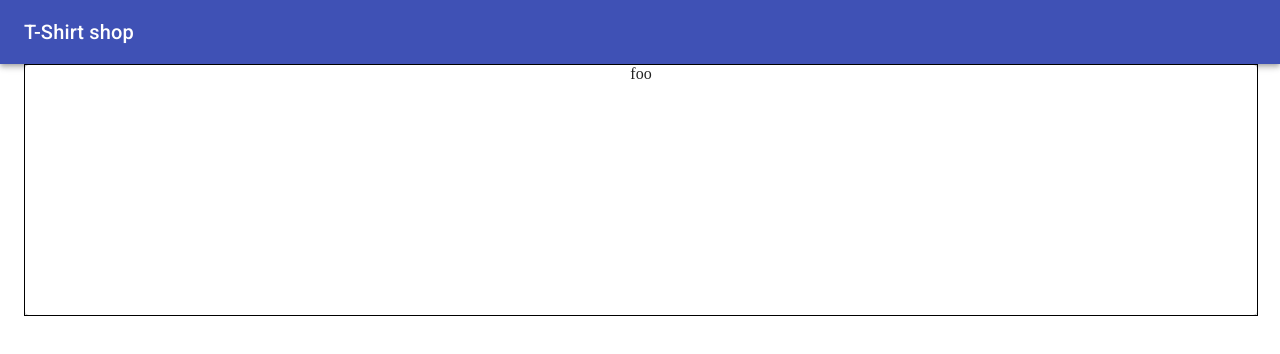
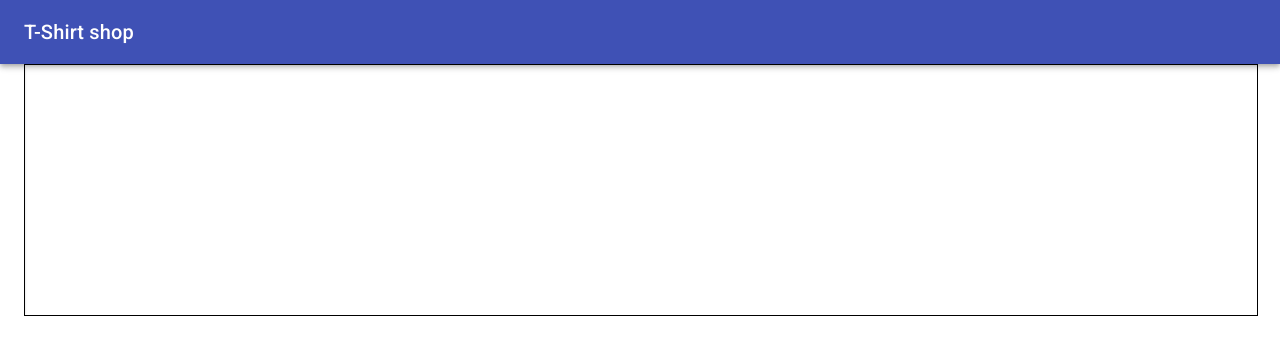
Before and after one commit to WIllChengster/tshirt_shop, a React (Create React App) app: page / in a window 1280 px wide. Shown: the top 354 px of the page. Built offline with nearby package versions, Linux system fonts and the light colour scheme.

Commit message:
carousel 1s exit item

```diff
--- a/src/components/Carousel.js
+++ b/src/components/Carousel.js
@@ -19,13 +19,19 @@ const useStyles = makeStyles(theme => ({
         width: '100%',
         height: '100%',
         textAlign: 'center',
-        transition: '1s',
-        transform: 'translateX(100%)',
+        transform: 'translateX(0%)',
 
     },
 
+    exiting_item: {
+        transition: '1s',
+        transform: 'translateX(-100%);'
+    },
+
     incoming_item: {
-        transform: 'translateX(0%)',
+        transition: '1s',
+
+        // transform: 'translateX(0%)',
     }
 
 
@@ -37,11 +43,21 @@ const Carousel = (props) => {
     const classes = useStyles();
     const [slideIndex, switchSlide] = useState(0)
 
+    const [slide1Class, changeSlide1Class] = useState(classes.carousel_item)
+
+    useEffect( () => {
+        setTimeout( () => {
+            changeSlide1Class(`${classes.carousel_item} ${classes.exiting_item}`)
+        }, 1000 )
+    } )
+
+
+
 
 
     return (
         <div className={classes.carousel}>
-            <Paper className={ `${classes.carousel_item} ${classes.incoming_item} ` }>{words[slideIndex]}</Paper>
+            <Paper className={ slide1Class }>{words[slideIndex]}</Paper>
             {/* <Paper className={classes.carousel_item}>{words[slideIndex]}</Paper> */}
         </div>
     )
```
